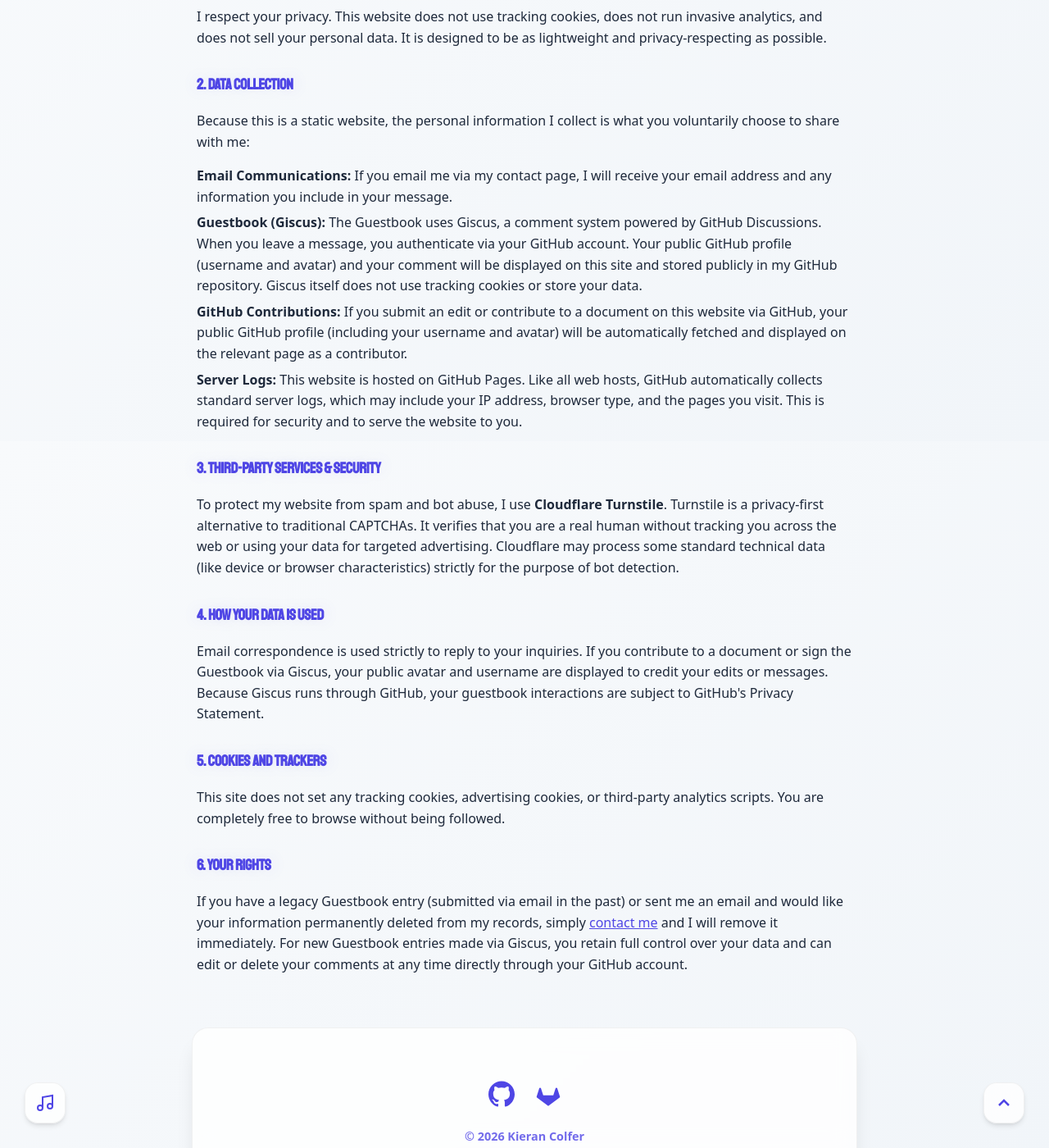
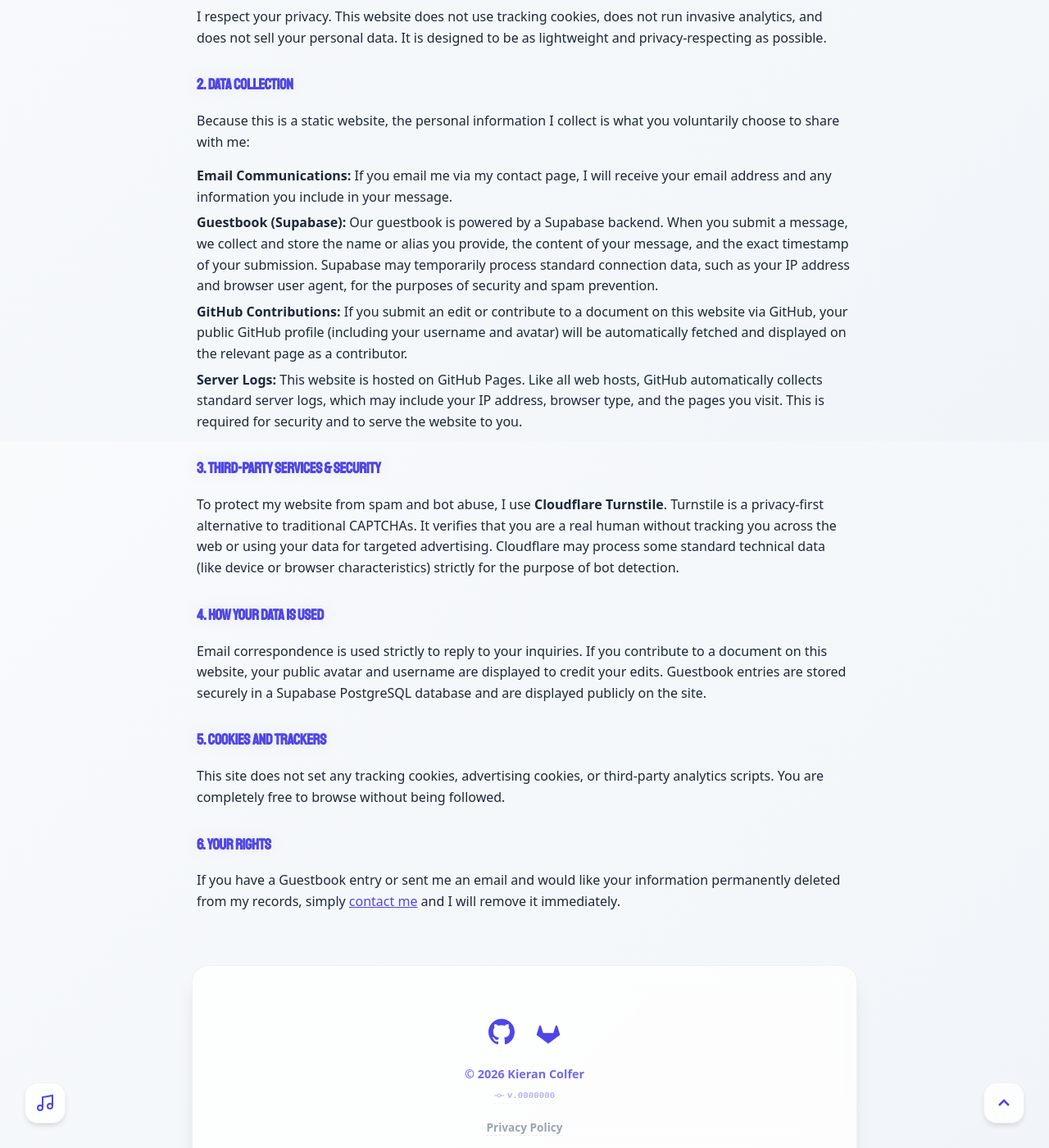
Before and after one commit to PASSK3YS/PASSK3YS.github.io, a Jekyll site: the page built from privacy.md, in a window 1280 px wide and 1400 px high, scrolled down 362 px. Shown: the whole window at 82% size. Built offline with Jekyll 4.4.1, drawn with Linux system fonts in a browser that asks for light colours; some web fonts are replaced; some of the changed text lies outside the part shown.

Commit message:
Update privacy policy for Supabase backend

```diff
--- a/privacy.md
+++ b/privacy.md
@@ -21,7 +21,7 @@
     <p>Because this is a static website, the personal information I collect is what you voluntarily choose to share with me:</p>
     <ul>
       <li><strong>Email Communications:</strong> If you email me via my contact page, I will receive your email address and any information you include in your message.</li>
-      <li><strong>Guestbook (Giscus):</strong> The Guestbook uses Giscus, a comment system powered by GitHub Discussions. When you leave a message, you authenticate via your GitHub account. Your public GitHub profile (username and avatar) and your comment will be displayed on this site and stored publicly in my GitHub repository. Giscus itself does not use tracking cookies or store your data.</li>
+      <li><strong>Guestbook (Supabase):</strong> Our guestbook is powered by a Supabase backend. When you submit a message, we collect and store the name or alias you provide, the content of your message, and the exact timestamp of your submission. Supabase may temporarily process standard connection data, such as your IP address and browser user agent, for the purposes of security and spam prevention.</li>
       <li><strong>GitHub Contributions:</strong> If you submit an edit or contribute to a document on this website via GitHub, your public GitHub profile (including your username and avatar) will be automatically fetched and displayed on the relevant page as a contributor.</li>
       <li><strong>Server Logs:</strong> This website is hosted on GitHub Pages. Like all web hosts, GitHub automatically collects standard server logs, which may include your IP address, browser type, and the pages you visit. This is required for security and to serve the website to you.</li>
     </ul>
@@ -30,13 +30,13 @@
     <p>To protect my website from spam and bot abuse, I use <strong>Cloudflare Turnstile</strong>. Turnstile is a privacy-first alternative to traditional CAPTCHAs. It verifies that you are a real human without tracking you across the web or using your data for targeted advertising. Cloudflare may process some standard technical data (like device or browser characteristics) strictly for the purpose of bot detection.</p>
 
     <h3 style="color: var(--accent); margin-top: 30px;">4. How Your Data is Used</h3>
-    <p>Email correspondence is used strictly to reply to your inquiries. If you contribute to a document or sign the Guestbook via Giscus, your public avatar and username are displayed to credit your edits or messages. Because Giscus runs through GitHub, your guestbook interactions are subject to GitHub's Privacy Statement.</p>
+    <p>Email correspondence is used strictly to reply to your inquiries. If you contribute to a document on this website, your public avatar and username are displayed to credit your edits. Guestbook entries are stored securely in a Supabase PostgreSQL database and are displayed publicly on the site.</p>
 
     <h3 style="color: var(--accent); margin-top: 30px;">5. Cookies and Trackers</h3>
     <p>This site does not set any tracking cookies, advertising cookies, or third-party analytics scripts. You are completely free to browse without being followed.</p>
 
     <h3 style="color: var(--accent); margin-top: 30px;">6. Your Rights</h3>
-    <p>If you have a legacy Guestbook entry (submitted via email in the past) or sent me an email and would like your information permanently deleted from my records, simply <a href="/contact/" style="color: var(--accent); text-decoration: underline;">contact me</a> and I will remove it immediately. For new Guestbook entries made via Giscus, you retain full control over your data and can edit or delete your comments at any time directly through your GitHub account.</p>
+    <p>If you have a Guestbook entry or sent me an email and would like your information permanently deleted from my records, simply <a href="/contact/" style="color: var(--accent); text-decoration: underline;">contact me</a> and I will remove it immediately.</p>
 
   </div>
 
```
Also changed, not shown: other parts of privacy.md (+1 -1 lines).
